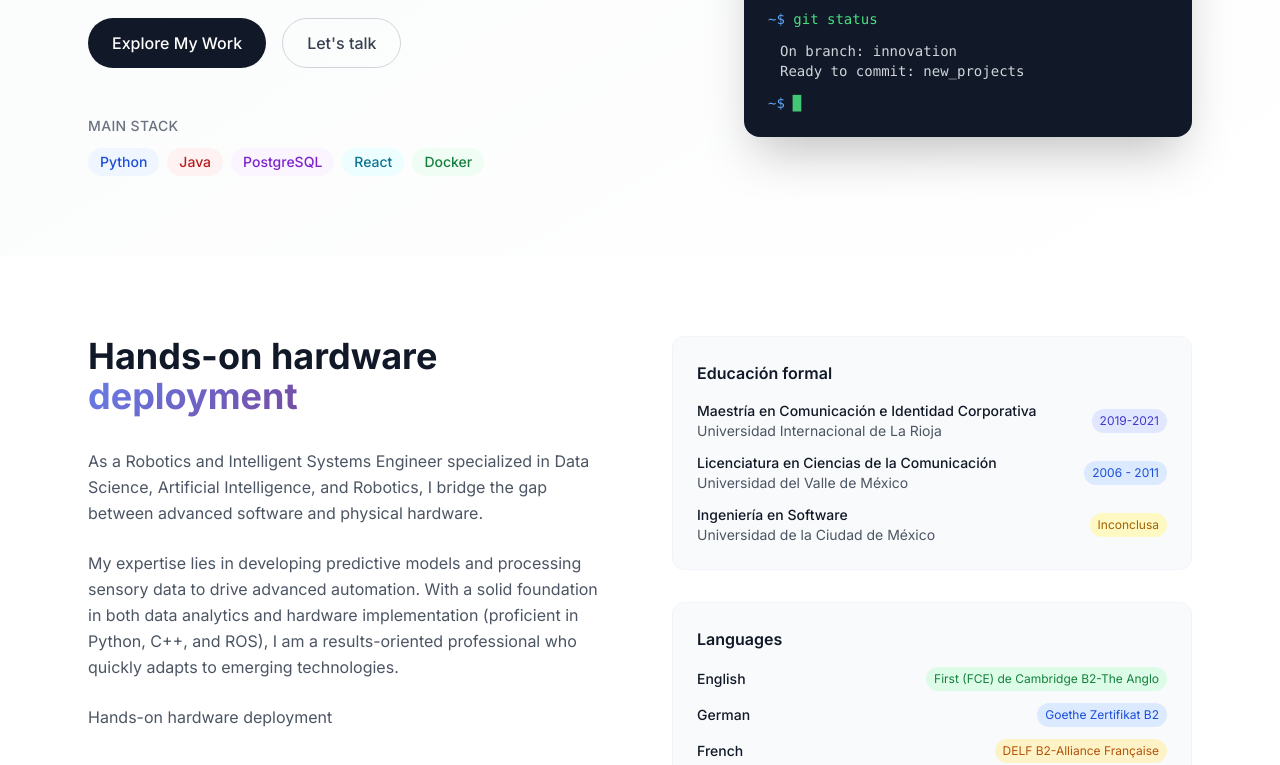
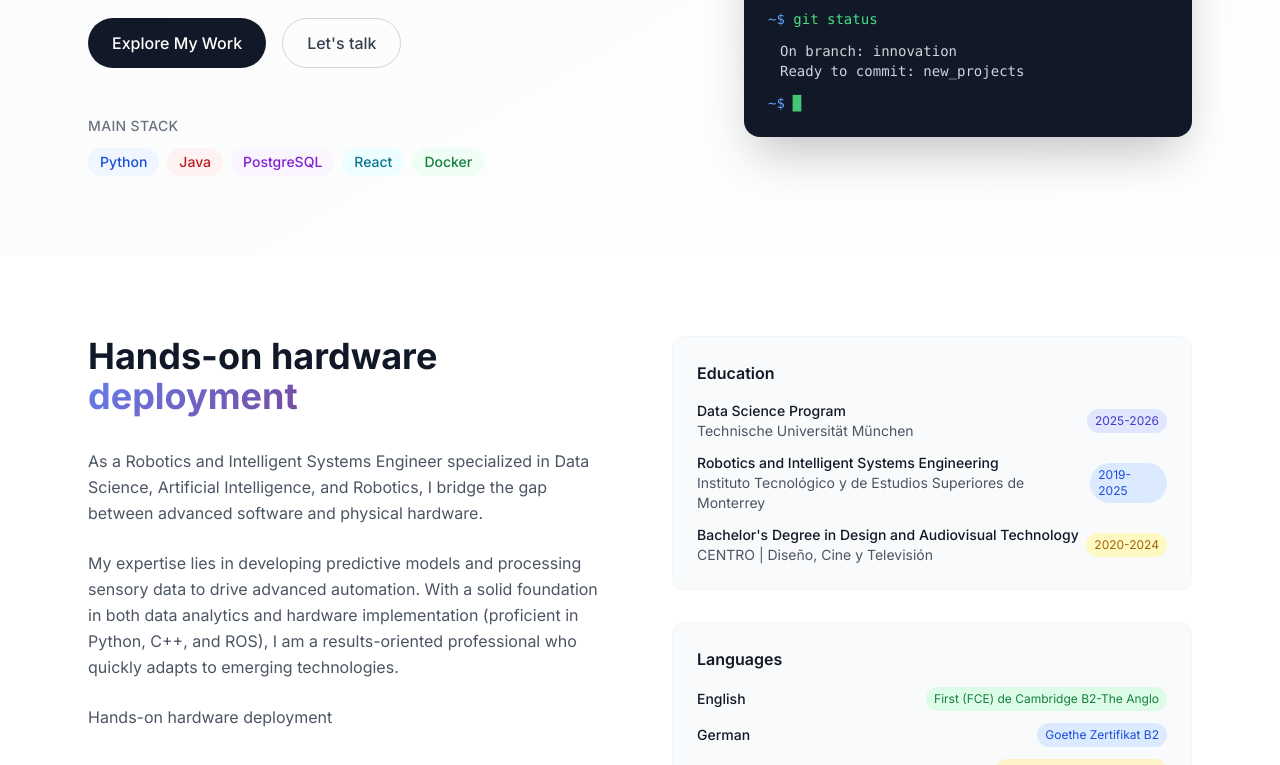
Before and after one commit to alejandrabarcena/revicv, a website: page index.html in a window 1280 px wide. Shown: the part 490-1255 px from the top of the page. Drawn offline with nearby package versions, Linux system fonts and the light colour scheme.

Commit message:
Update education section in index.html

```diff
--- a/index.html
+++ b/index.html
@@ -295,50 +295,50 @@
           <div class="space-y-8">
             <!-- Education -->
              <div class="card-minimal bg-gray-50 p-6 rounded-xl">
-              <h3 class="font-semibold mb-4 text-gray-900">Educación formal</h3>
+              <h3 class="font-semibold mb-4 text-gray-900">Education</h3>
               <div class="space-y-3 text-sm">
                 <div class="flex justify-between items-center">
                   <div>
                     <p class="font-medium text-gray-900">
-                      Maestría en Comunicación e Identidad Corporativa
+                      Data Science Program
                     </p>
                     <p class="text-gray-600">
-                      Universidad Internacional de La Rioja
+                    Technische Universität München
                     </p>
                   </div>
                   <span
                     class="text-xs bg-indigo-100 text-indigo-700 px-2 py-1 rounded-full"
                   >
-                    2019-2021
+                   2025-2026
                   </span>
                 </div>
 
                 <div class="flex justify-between items-center">
                   <div>
                     <p class="font-medium text-gray-900">
-                      Licenciatura en Ciencias de la Comunicación
+                      Robotics and Intelligent Systems Engineering
                     </p>
-                    <p class="text-gray-600">Universidad del Valle de México</p>
+                    <p class="text-gray-600">Instituto Tecnológico y de Estudios Superiores de Monterrey </p>
                   </div>
                   <span
                     class="text-xs bg-blue-100 text-blue-700 px-2 py-1 rounded-full"
                   >
-                    2006 - 2011
+                    2019-2025
                   </span>
                 </div>
                 <div class="flex justify-between items-center">
                 <div>
                   <p class="font-medium text-gray-900">
-                    Ingeniería en Software
+                Bachelor's Degree in Design and Audiovisual Technology
                   </p>
                   <p class="text-gray-600">
-                    Universidad de la Ciudad de México
+                   CENTRO | Diseño, Cine y Televisión
                   </p>
                 </div>
                 <span
                   class="text-xs bg-yellow-100 text-yellow-700 px-2 py-1 rounded-full"
                 >
-                  Inconclusa
+                  2020-2024
                 </span>
               </div>
             </div>
```
